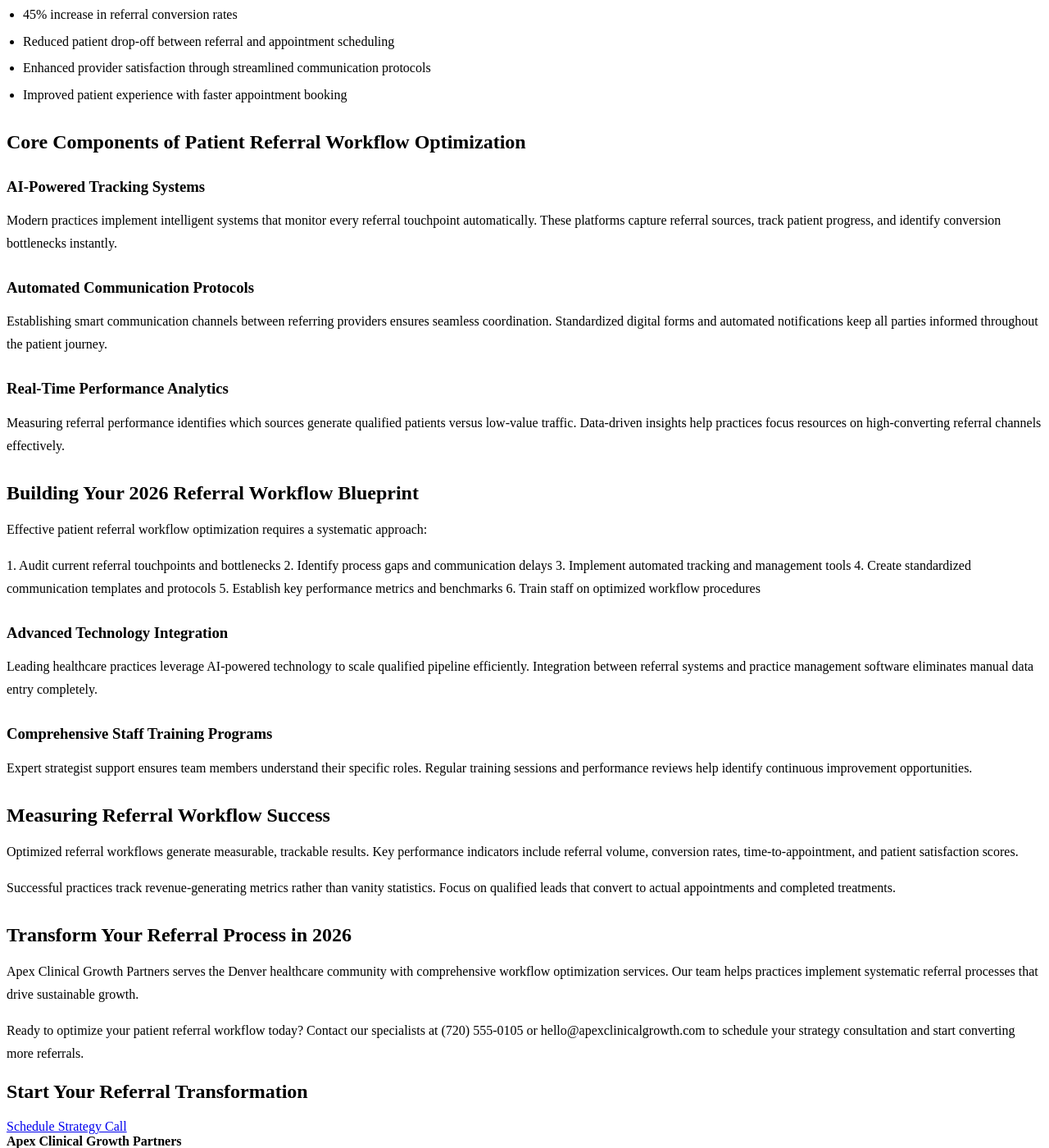
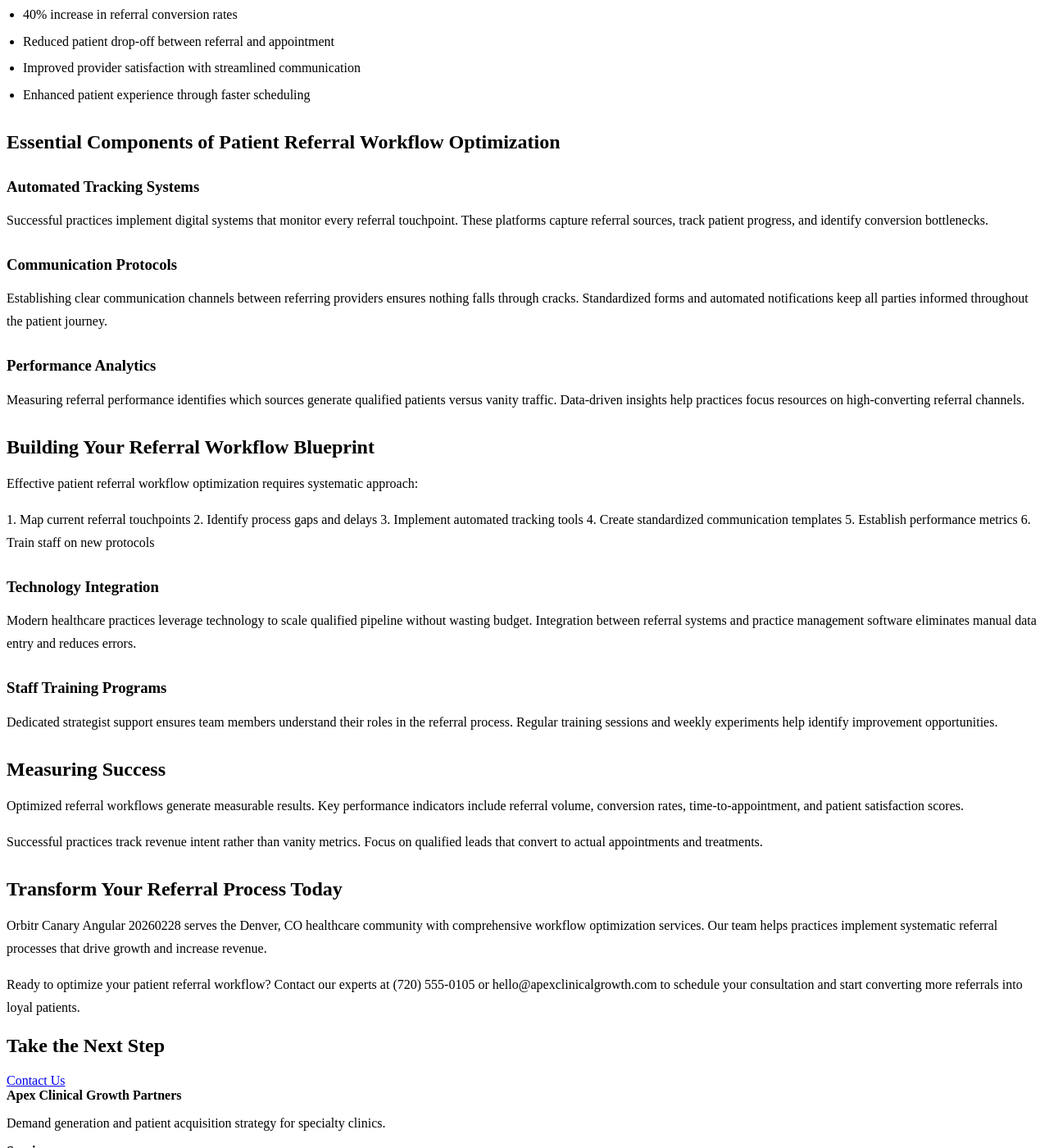
Before and after one commit to prjctlphbt/orbitr-canary-angular-20260228, a Jekyll site: the page patient-referral-workflow-blueprint.html, which Jekyll copies as it is, in a window 1280 px wide and 1400 px high, scrolled down 384 px. Shown: the whole window at 82% size. Built offline with Jekyll 4.4.1, drawn with Linux system fonts in a browser that asks for light colours; some of the changed text lies outside the part shown.

Commit message:
Rollback: Revert changes to patient-referral-workflow-blueprint.html

```diff
--- a/patient-referral-workflow-blueprint.html
+++ b/patient-referral-workflow-blueprint.html
@@ -4,8 +4,8 @@
 <head>
 <meta charset="utf-8"/>
 <meta content="width=device-width, initial-scale=1.0" name="viewport"/>
-<meta content="Optimize your patient referral workflow with Apex Clinical Growth Partners. Streamline processes, reduce delays, and boost referral volume by 40%. Get your 2026 blueprint today." name="description"/>
-<title>Patient Referral Workflow Optimization Blueprint 2026</title>
+<meta content="Optimize your patient referral workflow with Apex Clinical Growth Partners. Streamline processes, reduce delays, and boost referral volume. Get your blueprint t" name="description"/>
+<title>Patient Referral Workflow Optimization Blueprint</title>
 <style>
 
 
@@ -95,7 +95,7 @@
 <a href="/services/">Services</a>
 <a href="/blog/insights/">Insights</a>
 <a href="/contact/">Contact</a>
-<a class="cta" href="/contact/">Book Strategy Call</a>
+<a class="cta" href="/contact/">Book Intro Call</a>
 </nav>
 </div>
 </header>
@@ -103,53 +103,53 @@
 <section class="page-hero landing-hero">
 <div class="container">
 <h1>Patient Referral Workflow Optimization Blueprint</h1>
-<a class="cta" href="/services/">Get Your Blueprint</a>
+<a class="cta" href="/services/">Contact Us</a>
 </div>
 </section>
 <section class="landing-content">
 <div class="container orbitr-generated-content">
 <h1>Patient Referral Workflow Optimization Blueprint</h1>
-<p>Streamlining patient referrals drives healthcare growth and maximizes revenue potential. Effective patient referral workflow optimization transforms fragmented processes into seamless systems that convert qualified leads into scheduled patients.</p>
-<h2>Why Patient Referral Workflows Drive 2026 Growth</h2>
-<p>Inefficient referral systems waste valuable opportunities and marketing investment. Healthcare practices lose potential revenue when referral processes lack structure and tracking mechanisms.</p>
-<p>What leading practices report after implementing optimized workflows in 2026:</p>
+<p>Streamlining patient referrals is critical for healthcare growth and revenue generation. Effective patient referral workflow optimization transforms fragmented processes into seamless systems that convert qualified leads into close-ready patients.</p>
+<h2>Why Patient Referral Workflows Matter</h2>
+<p>Broken referral systems waste valuable opportunities and budget. Healthcare practices lose potential revenue when referral processes lack structure and tracking mechanisms.</p>
+<p>What clients report in quarter one after implementing optimized workflows:</p>
 <ul>
-<li>45% increase in referral conversion rates</li>
-<li>Reduced patient drop-off between referral and appointment scheduling</li>
-<li>Enhanced provider satisfaction through streamlined communication protocols</li>
-<li>Improved patient experience with faster appointment booking</li>
+<li>40% increase in referral conversion rates</li>
+<li>Reduced patient drop-off between referral and appointment</li>
+<li>Improved provider satisfaction with streamlined communication</li>
+<li>Enhanced patient experience through faster scheduling</li>
 </ul>
-<h2>Core Components of Patient Referral Workflow Optimization</h2>
-<h3>AI-Powered Tracking Systems</h3>
-<p>Modern practices implement intelligent systems that monitor every referral touchpoint automatically. These platforms capture referral sources, track patient progress, and identify conversion bottlenecks instantly.</p>
-<h3>Automated Communication Protocols</h3>
-<p>Establishing smart communication channels between referring providers ensures seamless coordination. Standardized digital forms and automated notifications keep all parties informed throughout the patient journey.</p>
-<h3>Real-Time Performance Analytics</h3>
-<p>Measuring referral performance identifies which sources generate qualified patients versus low-value traffic. Data-driven insights help practices focus resources on high-converting referral channels effectively.</p>
-<h2>Building Your 2026 Referral Workflow Blueprint</h2>
-<p>Effective patient referral workflow optimization requires a systematic approach:</p>
-<p>1. Audit current referral touchpoints and bottlenecks
-2. Identify process gaps and communication delays
-3. Implement automated tracking and management tools
-4. Create standardized communication templates and protocols
-5. Establish key performance metrics and benchmarks
-6. Train staff on optimized workflow procedures</p>
-<h3>Advanced Technology Integration</h3>
-<p>Leading healthcare practices leverage AI-powered technology to scale qualified pipeline efficiently. Integration between referral systems and practice management software eliminates manual data entry completely.</p>
-<h3>Comprehensive Staff Training Programs</h3>
-<p>Expert strategist support ensures team members understand their specific roles. Regular training sessions and performance reviews help identify continuous improvement opportunities.</p>
-<h2>Measuring Referral Workflow Success</h2>
-<p>Optimized referral workflows generate measurable, trackable results. Key performance indicators include referral volume, conversion rates, time-to-appointment, and patient satisfaction scores.</p>
-<p>Successful practices track revenue-generating metrics rather than vanity statistics. Focus on qualified leads that convert to actual appointments and completed treatments.</p>
-<h2>Transform Your Referral Process in 2026</h2>
-<p>Apex Clinical Growth Partners serves the Denver healthcare community with comprehensive workflow optimization services. Our team helps practices implement systematic referral processes that drive sustainable growth.</p>
-<p>Ready to optimize your patient referral workflow today? Contact our specialists at (720) 555-0105 or hello@apexclinicalgrowth.com to schedule your strategy consultation and start converting more referrals.</p>
+<h2>Essential Components of Patient Referral Workflow Optimization</h2>
+<h3>Automated Tracking Systems</h3>
+<p>Successful practices implement digital systems that monitor every referral touchpoint. These platforms capture referral sources, track patient progress, and identify conversion bottlenecks.</p>
+<h3>Communication Protocols</h3>
+<p>Establishing clear communication channels between referring providers ensures nothing falls through cracks. Standardized forms and automated notifications keep all parties informed throughout the patient journey.</p>
+<h3>Performance Analytics</h3>
+<p>Measuring referral performance identifies which sources generate qualified patients versus vanity traffic. Data-driven insights help practices focus resources on high-converting referral channels.</p>
+<h2>Building Your Referral Workflow Blueprint</h2>
+<p>Effective patient referral workflow optimization requires systematic approach:</p>
+<p>1. Map current referral touchpoints
+2. Identify process gaps and delays
+3. Implement automated tracking tools
+4. Create standardized communication templates
+5. Establish performance metrics
+6. Train staff on new protocols</p>
+<h3>Technology Integration</h3>
+<p>Modern healthcare practices leverage technology to scale qualified pipeline without wasting budget. Integration between referral systems and practice management software eliminates manual data entry and reduces errors.</p>
+<h3>Staff Training Programs</h3>
+<p>Dedicated strategist support ensures team members understand their roles in the referral process. Regular training sessions and weekly experiments help identify improvement opportunities.</p>
+<h2>Measuring Success</h2>
+<p>Optimized referral workflows generate measurable results. Key performance indicators include referral volume, conversion rates, time-to-appointment, and patient satisfaction scores.</p>
+<p>Successful practices track revenue intent rather than vanity metrics. Focus on qualified leads that convert to actual appointments and treatments.</p>
+<h2>Transform Your Referral Process Today</h2>
+<p>Orbitr Canary Angular 20260228 serves the Denver, CO healthcare community with comprehensive workflow optimization services. Our team helps practices implement systematic referral processes that drive growth and increase revenue.</p>
+<p>Ready to optimize your patient referral workflow? Contact our experts at (720) 555-0105 or hello@apexclinicalgrowth.com to schedule your consultation and start converting more referrals into loyal patients.</p>
 </div>
 </section>
 <section class="landing-cta">
 <div class="container">
-<h2>Start Your Referral Transformation</h2>
-<a class="cta" href="/services/">Schedule Strategy Call</a>
+<h2>Take the Next Step</h2>
+<a class="cta" href="/services/">Contact Us</a>
 </div>
 </section>
 </main>
```
